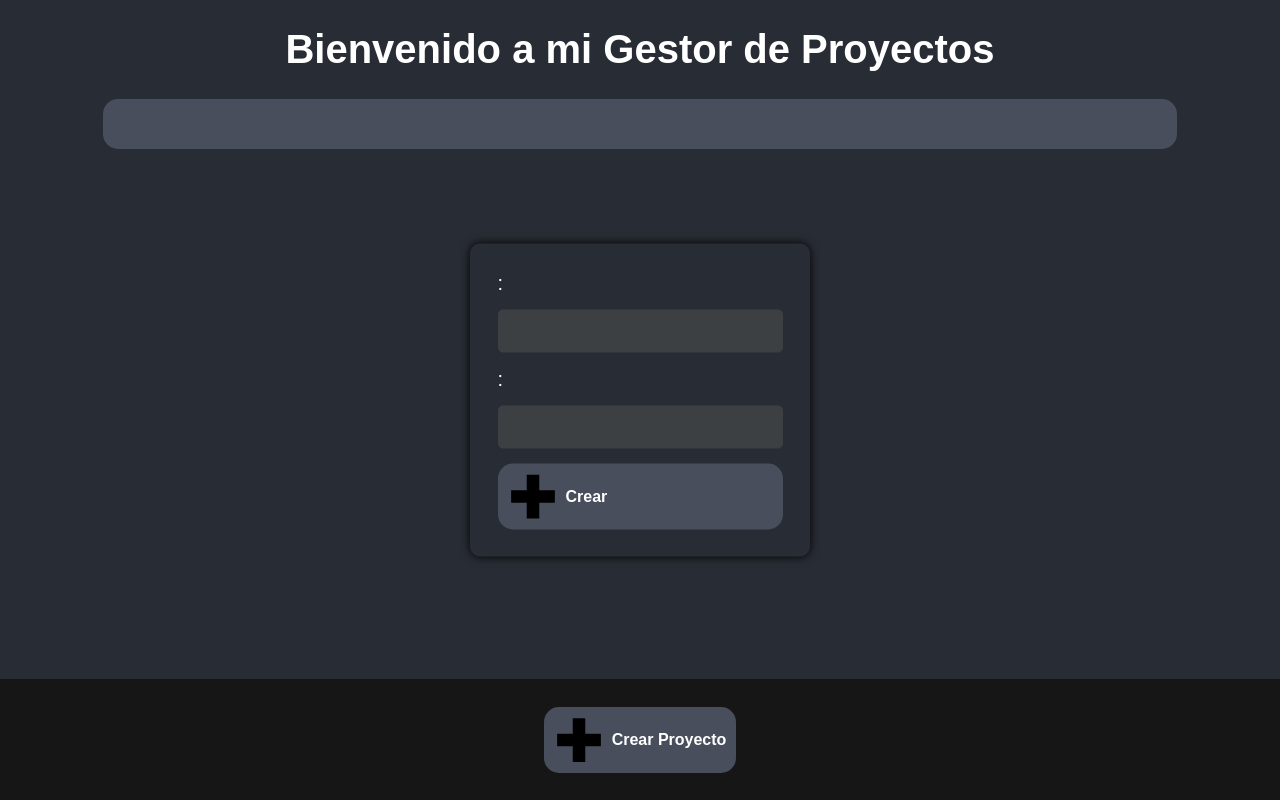
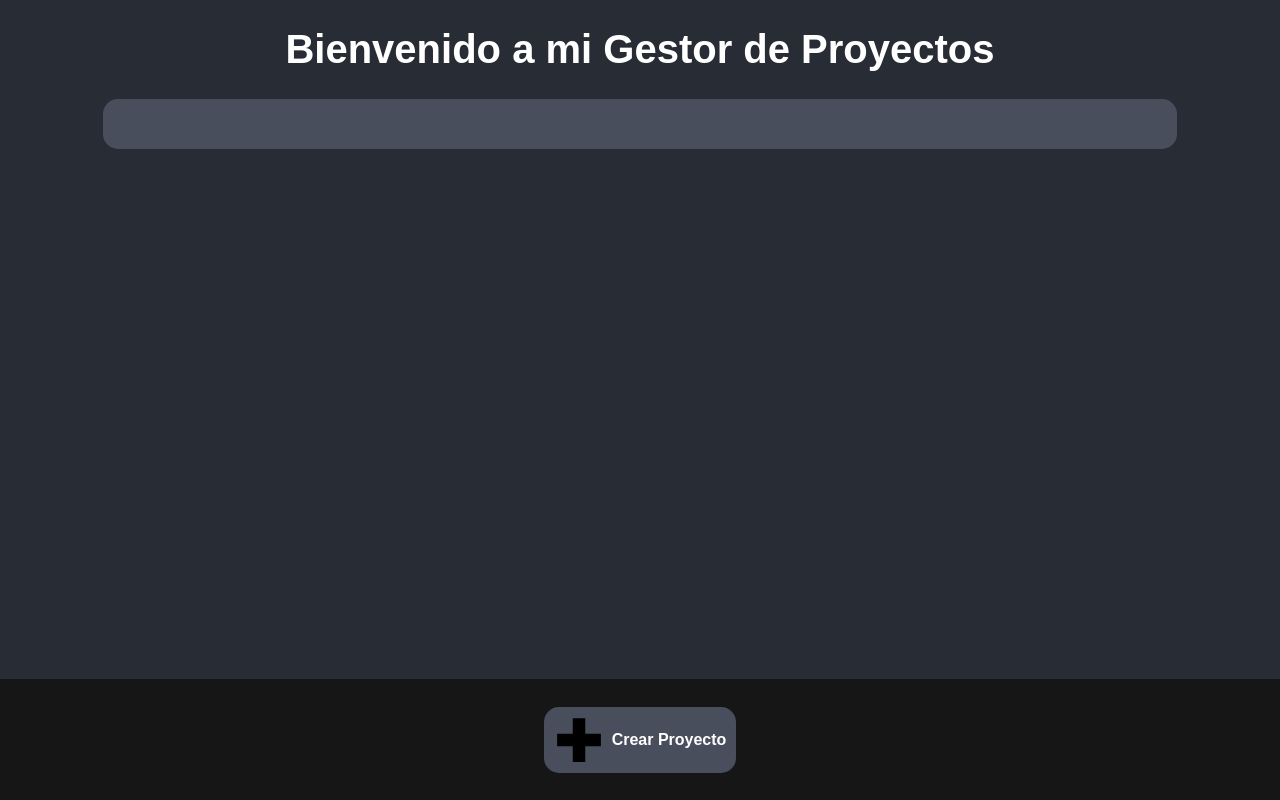
Before and after one commit to Eriquito00/gestor-de-proyectos, a React (Vite) app in the folder frontend/: page / in a window 1280 px wide. Built offline with nearby package versions, Linux system fonts and the light colour scheme.

Commit message:
avances CreateProjectMenu

```diff
--- a/frontend/index.html
+++ b/frontend/index.html
@@ -4,9 +4,9 @@
         <meta charset="UTF-8" />
         <meta name="viewport" content="width=device-width, initial-scale=1.0" />
         <title>Gestor de Proyectos</title>
-        <link rel="stylesheet" href="./styles/style.css" />
-        <script defer src="src/main.jsx"></script>
-        <script defer type="module" src="src/main.jsx"></script>
+        <link rel="stylesheet" href="./src/styles/style.css" />
+        <script defer src="./src/scripts/createButton.js"></script>
+        <script defer type="module" src="./src/main.jsx"></script>
     </head>
 
     <body>
--- a/frontend/src/components/createProjectButton.jsx
+++ b/frontend/src/components/createProjectButton.jsx
@@ -1,11 +1,9 @@
 import './styles/createProjectButton.css'
 
-import plusIcon from "../assets/plus.svg"
-
-export default function CreateProjectButton( {msg} ) {
+export default function CreateProjectButton( { msg, icon, onClick } ) {
   return (
-    <button>
-        <img src={ plusIcon } />
+    <button onClick={onClick}>
+        <img src={ icon } />
         <h3>{msg}</h3>
     </button>
   )
--- a/frontend/src/components/createProjectMenu.jsx
+++ b/frontend/src/components/createProjectMenu.jsx
@@ -2,14 +2,21 @@ import CreateProjectButton from "./createProjectButton";
 
 import './styles/createProjectMenu.css'
 
+import iconoCreate from '../assets/plus.svg';
+import iconoClose from '../assets/x.svg';
+
+
 export default function CreateProjectMenu( { title, description }) {
   return (
-    <div>
+    <div className="create_project_menu">
         <label> { title } :</label>
         <input type="text" />
         <label> { description }:</label>
         <input type="text" />
-        <CreateProjectButton msg='Crear' />
+        <div>
+          <CreateProjectButton msg='Crear' icon={ iconoCreate } />
+          <CreateProjectButton msg='Cerrar' icon={ iconoClose } />
+        </div>
     </div>
   )
 }
--- a/frontend/src/components/styles/createProjectMenu.css
+++ b/frontend/src/components/styles/createProjectMenu.css
@@ -1,4 +1,4 @@
-div {
+.create_project_menu {
     display: flex;
     flex-direction: column;
     position: fixed;
@@ -30,3 +30,8 @@ input:focus {
 label, input, button {
     margin: 7.5px;
 }
+
+div {
+    display: flex;
+    flex-direction: row;
+}
--- a/frontend/src/main.jsx
+++ b/frontend/src/main.jsx
@@ -4,19 +4,22 @@ import { createRoot } from 'react-dom/client'
 import CreateProjectButton from './components/createProjectButton.jsx'
 import CreateProjectMenu from './components/createProjectMenu.jsx'
 
+import icono from './assets/plus.svg';
 
 const root = createRoot(document.getElementById('root'))
-
-root.render(
-  <StrictMode>
-    <CreateProjectMenu />
-  </StrictMode>
-)
 
 const footer = createRoot(document.getElementById('footer'))
 
 footer.render(
   <StrictMode>
-    <CreateProjectButton msg='Crear Proyecto' />
+    <CreateProjectButton msg='Crear Proyecto' icon={ icono } onClick={ createMenu } />
   </StrictMode>
 )
+
+function createMenu (){
+  root.render(
+    <StrictMode>
+      <CreateProjectMenu />
+    </StrictMode>
+  )
+}
```
Also changed, not shown: frontend/src/assets/x.svg (added), frontend/src/scripts/createButton.js (added), frontend/src/styles/style.css (renamed from frontend/styles/style.css).
